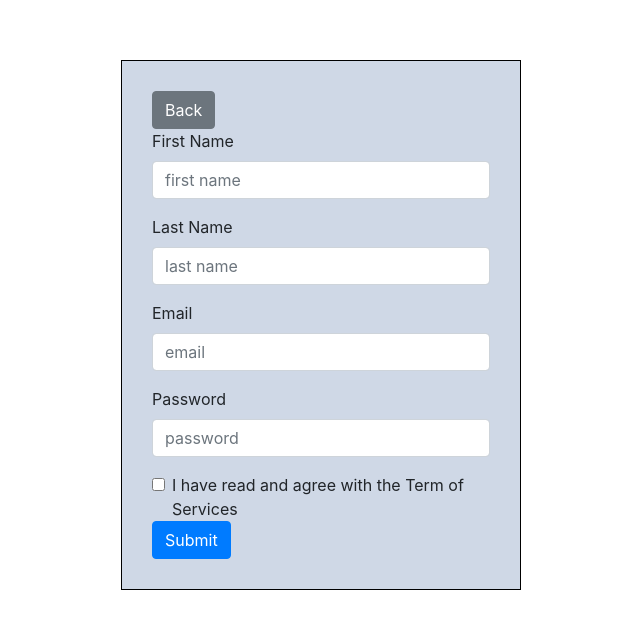
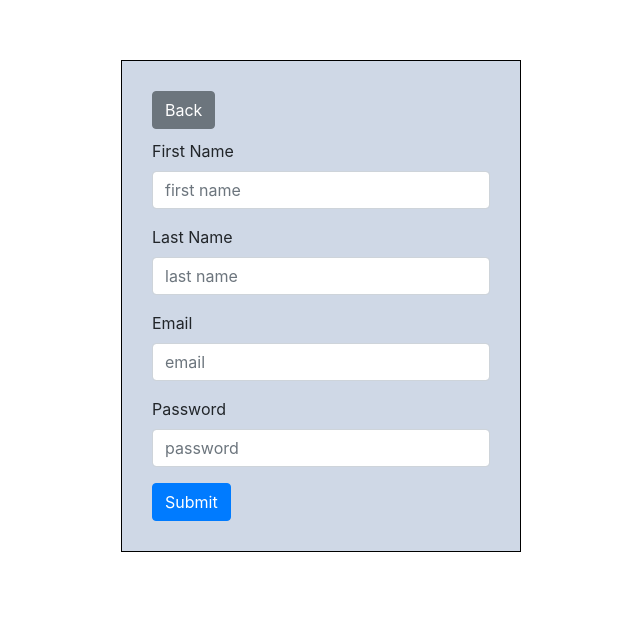
Before and after one commit to spotify-recommendation-engine-3/web, a React (Create React App) app in the folder symphinity/: page /register in a window 1280 px wide. Shown: the part 140-768 px from the top of the page, without its empty margins (319-959 px from the left). Built offline with nearby package versions, Linux system fonts and the light colour scheme.

Commit message:
validation fixes -- added back button

```diff
--- a/symphinity/src/components/registration/Register.js
+++ b/symphinity/src/components/registration/Register.js
@@ -1,4 +1,5 @@
 import React from 'react'
+import { Link } from 'react-router-dom'
 import { Button, Form, FormGroup, Label, Input, FormText } from 'reactstrap';
 import styled from 'styled-components';
 
@@ -14,15 +15,17 @@ const RegisterWrapper = styled.div`
 function Register () {
     return (
         <RegisterWrapper>
-            <Button color="secondary">Back</Button>
+            <Link to="/">
+                <Button color="secondary" style={{marginBottom: "3%"}}>Back</Button>
+            </Link>
             <Form>
                 <FormGroup>
-                    <Label for="exampleEmail">First Name</Label>
-                    <Input type="email" name="email" id="exampleEmail" placeholder="first name" />
+                    <Label for="firstName">First Name</Label>
+                    <Input type="text" name="name" id="firstName" placeholder="first name" />
                 </FormGroup>
                 <FormGroup>
-                    <Label for="exampleEmail">Last Name</Label>
-                    <Input type="email" name="email" id="exampleEmail" placeholder="last name" />
+                    <Label for="lastName">Last Name</Label>
+                    <Input type="text" name="name" id="lastName" placeholder="last name" />
                 </FormGroup>
                 <FormGroup>
                     <Label for="exampleEmail">Email</Label>
@@ -40,12 +43,6 @@ function Register () {
                     It's a bit lighter and easily wraps to a new line.
                     </FormText>
                 </FormGroup> */}
-                <FormGroup check>
-                    <Label check>
-                    <Input type="checkbox" />{' '}
-                        I have read and agree with the Term of Services
-                    </Label>
-                </FormGroup>
                 <Button color="primary">Submit</Button>
             </Form>
         </RegisterWrapper>
```
